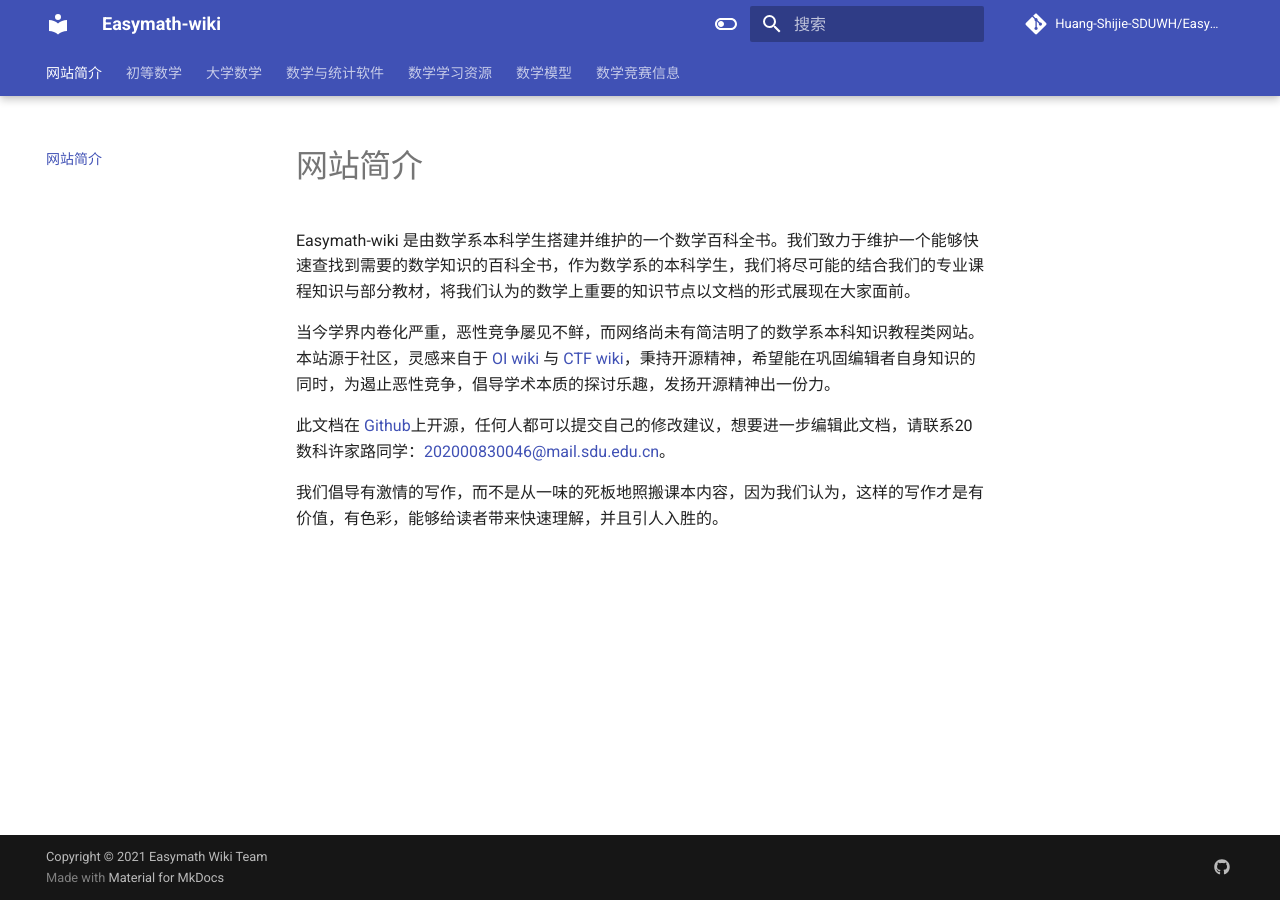
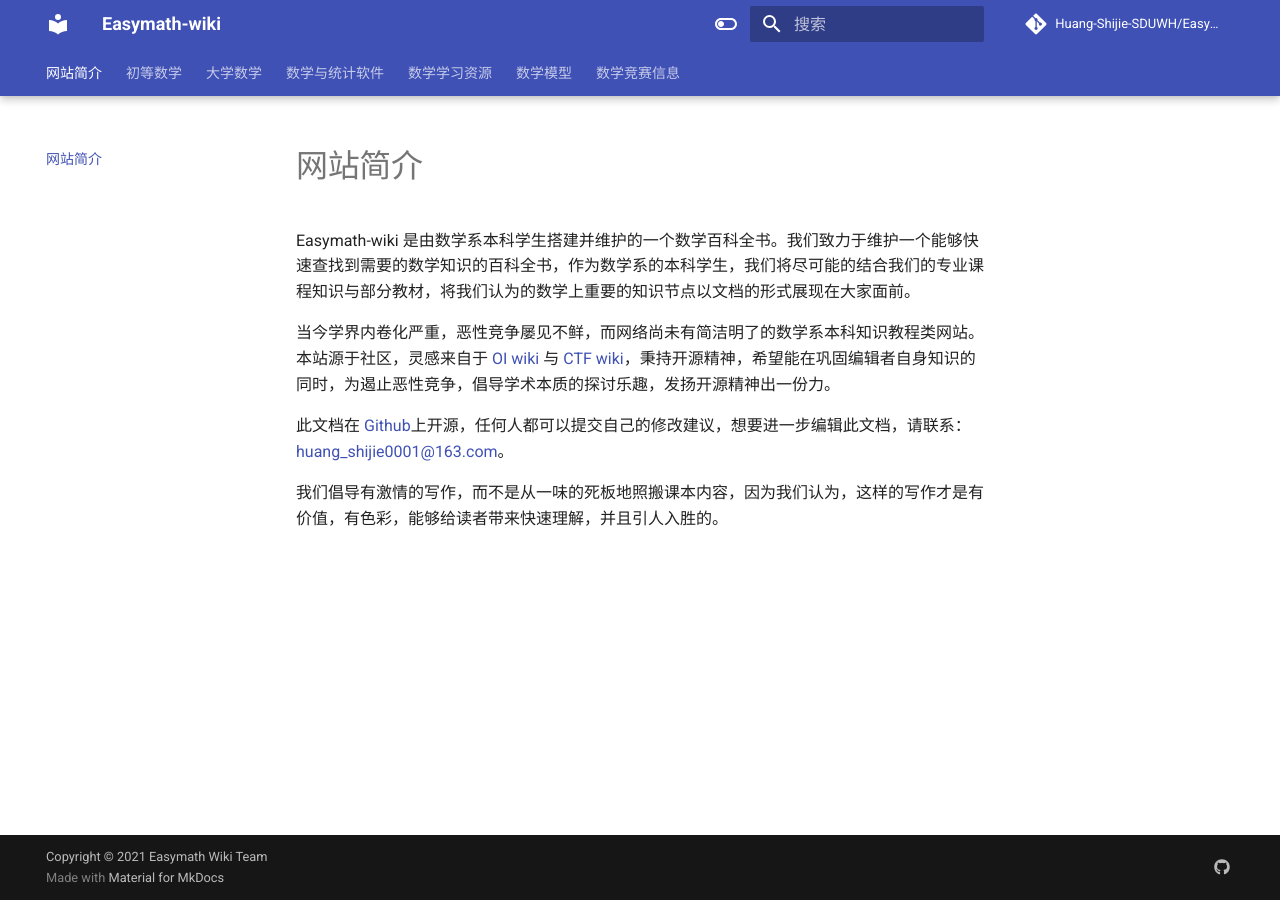
Before and after one commit to Easymath-wiki/Easymath-wiki, an MkDocs documentation site: the page built from docs/index.md, in a window 1280 px wide. Built offline with MkDocs 1.6.1 and Material for MkDocs 9.7.7, drawn with Linux system fonts in a browser that asks for light colours; comment, search, counter and statistics services are not loaded.

Commit message:
Update index.md

```diff
--- a/docs/index.md
+++ b/docs/index.md
@@ -4,6 +4,6 @@
 
 当今学界内卷化严重，恶性竞争屡见不鲜，而网络尚未有简洁明了的数学系本科知识教程类网站。本站源于社区，灵感来自于 [OI wiki](https://oi-wiki.org) 与 [CTF wiki](https://ctf-wiki.org)，秉持开源精神，希望能在巩固编辑者自身知识的同时，为遏止恶性竞争，倡导学术本质的探讨乐趣，发扬开源精神出一份力。
 
-此文档在 [Github](https://github.com/Huang-Shijie-SDUWH/Easymath-wiki/)上开源，任何人都可以提交自己的修改建议，想要进一步编辑此文档，请联系20数科许家路同学：202000830046@mail.sdu.edu.cn。
+此文档在 [Github](https://github.com/Huang-Shijie-SDUWH/Easymath-wiki/)上开源，任何人都可以提交自己的修改建议，想要进一步编辑此文档，请联系：huang_shijie0001@163.com。
 
 我们倡导有激情的写作，而不是从一味的死板地照搬课本内容，因为我们认为，这样的写作才是有价值，有色彩，能够给读者带来快速理解，并且引人入胜的。
```
